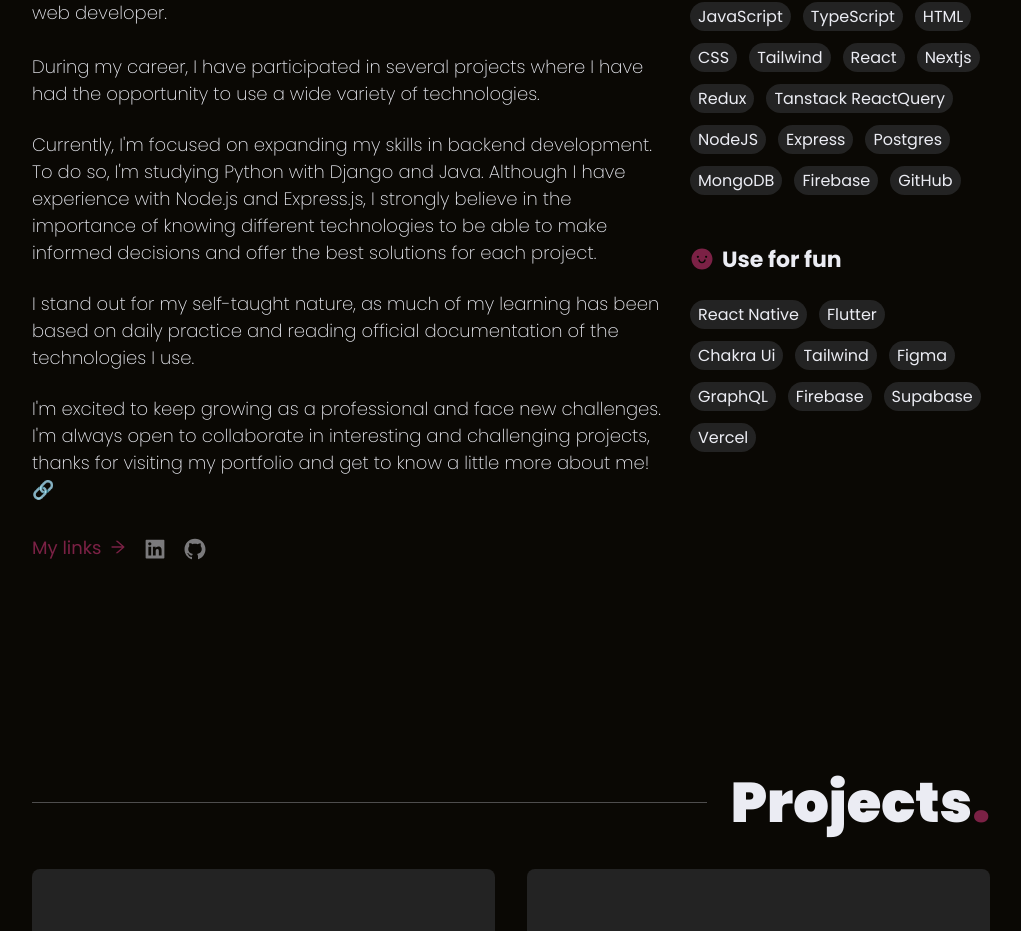
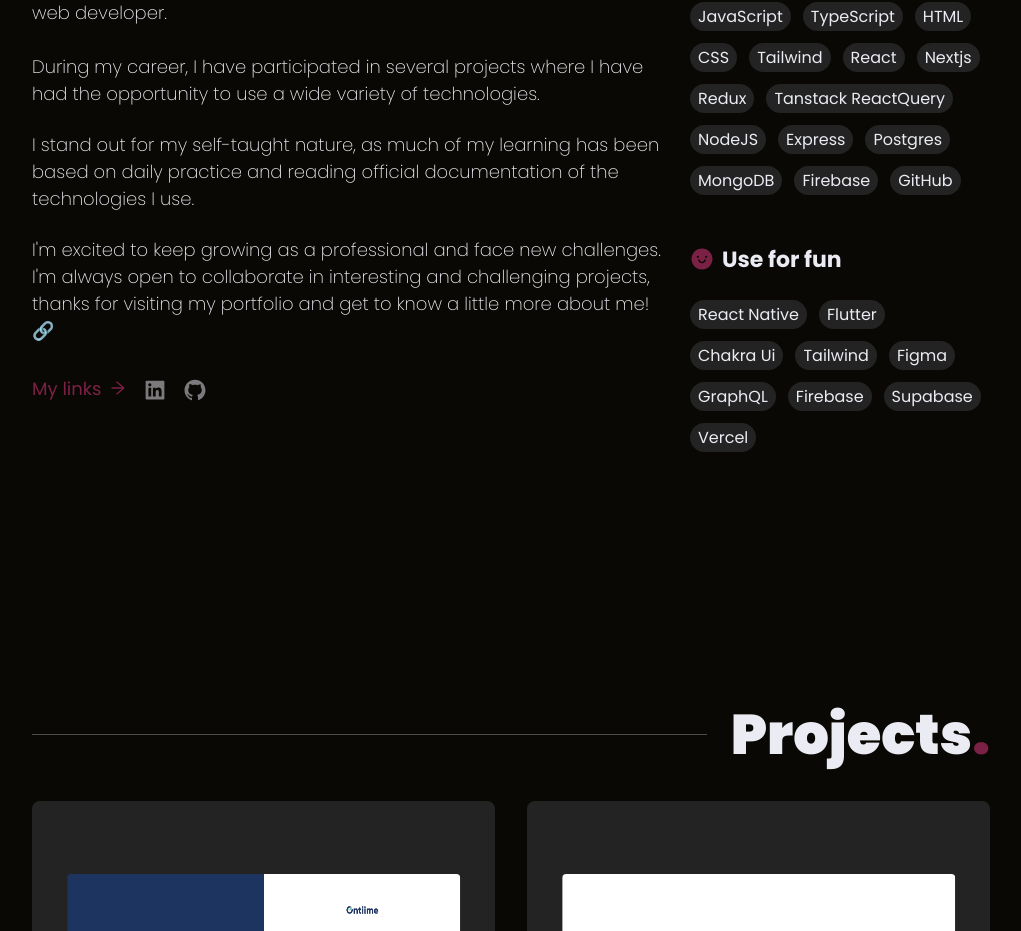
Before and after one commit to gabrielcopa96/portfolio, a Next.js app: page / in a window 1280 px wide. Shown: the part 1248-2179 px from the top of the page, without its empty margins (159-1180 px from the left). Built offline with nearby package versions, Linux system fonts and the light colour scheme.

Commit message:
se modifico el about, y se agrego el curriculum vitae actualizado

```diff
--- a/components/home/about/About.tsx
+++ b/components/home/about/About.tsx
@@ -41,10 +41,10 @@ export const About = () => {
               During my career, I have participated in several projects where I have had the opportunity to use a wide variety of technologies.
             </p>
           </Reveal>
-          <Reveal>
+          {/* <Reveal>
             <p className={styles.aboutText}>
               Currently, I&apos;m focused on expanding my skills in backend development. To do so, I&apos;m studying Python with Django and Java. Although I have experience with Node.js and Express.js, I strongly believe in the importance of knowing different technologies to be able to make informed decisions and offer the best solutions for each project.</p>
-          </Reveal>
+          </Reveal> */}
           <Reveal>
             <p className={styles.aboutText}>
               I stand out for my self-taught nature, as much of my learning has been based on daily practice and reading official documentation of the technologies I use.</p>
```
Also changed, not shown: 1 other file (tests, documents, lock files or other folders).
